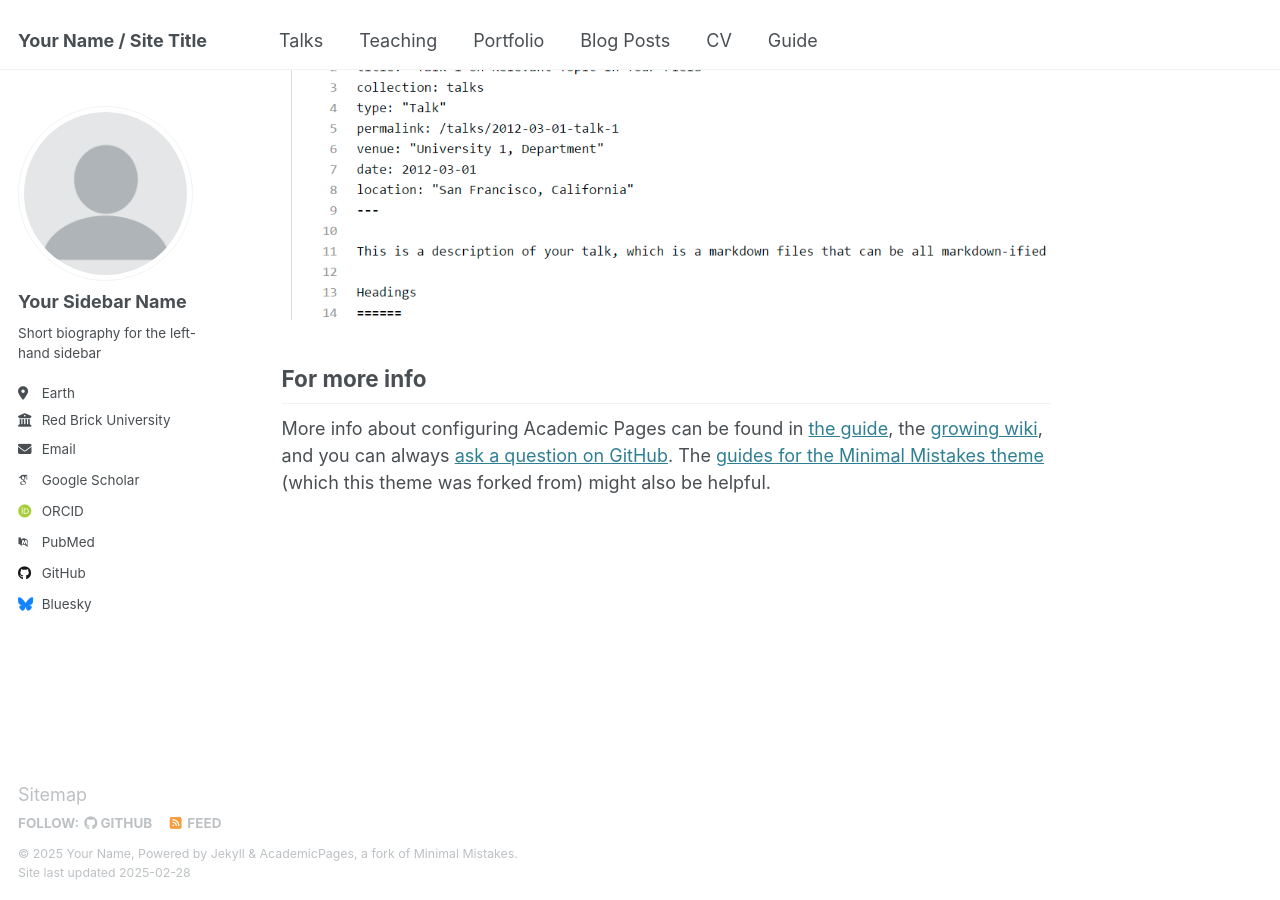
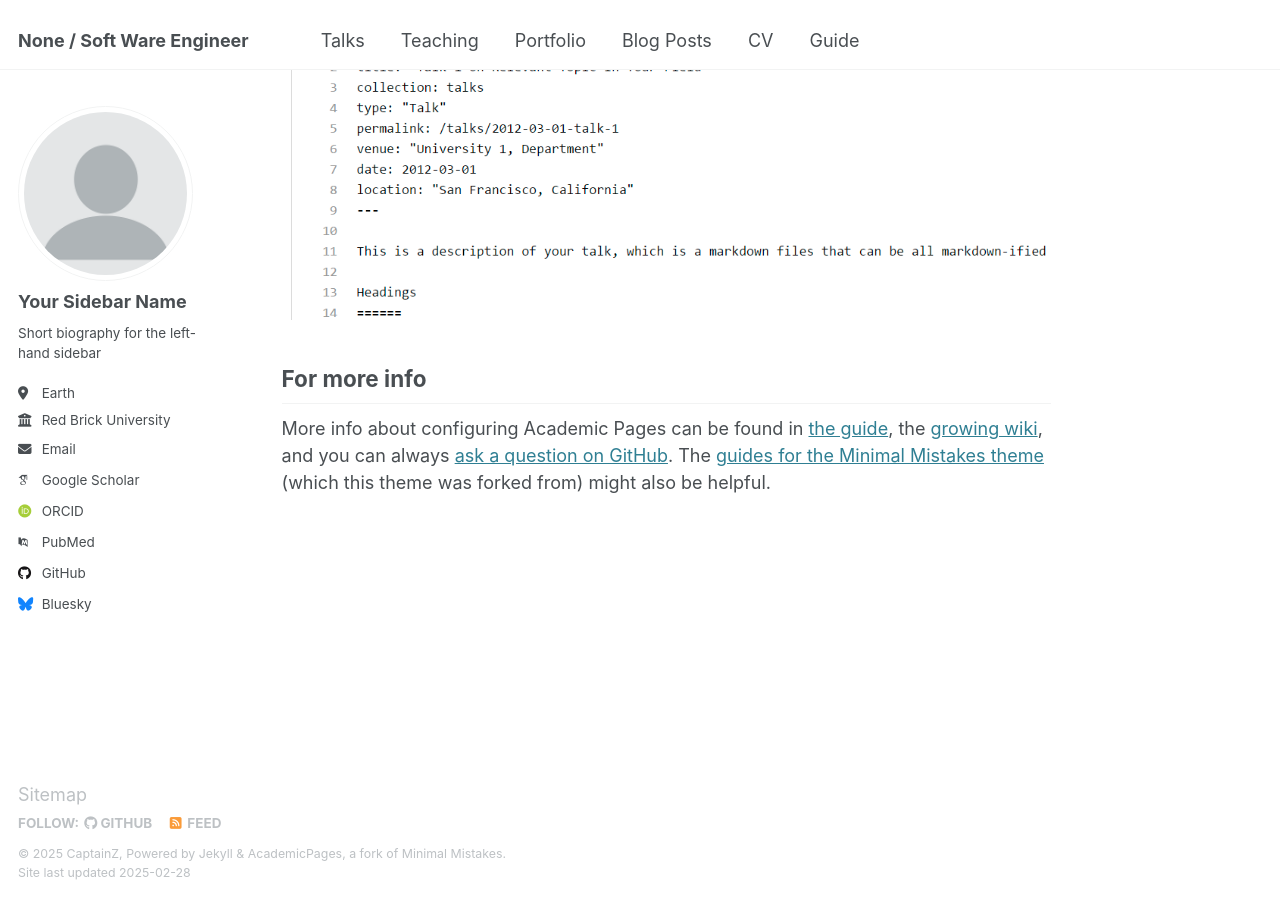
Before and after one commit to jelychow/jelychow.github.io, a Jekyll site: the page built from _pages/about.md, in a window 1280 px wide and 900 px high, scrolled down 2642 px. Built offline with Jekyll 4.4.1, drawn with Linux system fonts in a browser that asks for light colours; some web fonts are replaced.

Commit message:
fix: fix wrong urls

```diff
--- a/_config.yml
+++ b/_config.yml
@@ -9,10 +9,10 @@
 # Basic Site Settings
 locale                   : "en-US"
 site_theme               : "default"
-title                    : "Your Name / Site Title"
+title                    : "None / Soft Ware Engineer"
 title_separator          : "-"
-name                     : &name "Your Name"
-description              : &description "personal description"
+name                     : &name "CaptainZ"
+description              : &description "love coding"
 url                      : https://jelychow.github.io # the base hostname & protocol for your site e.g. "https://[your GitHub username].github.io"
 baseurl                  : "" # the subpath of your site, e.g. "/blog"
 repository               : "jelychow/jelychow.github.io"
@@ -29,13 +29,13 @@
   location         : "Earth"
   employer         : "Red Brick University"
   uri              : # URL
-  email            : "none@example.org"
+  email            : "jelychow@gmail.com"
 
   # Academic websites
   arxiv            : # URL - Update with the correct link to your profile
-  googlescholar    : "https://scholar.google.com/citations?user=PS_CX0AAAAAJ"
+  googlescholar    : ""
   impactstory      : # URL
-  orcid            : "http://orcid.org/yourorcidurl"
+  orcid            : ""
   semantic         : # URL
   pubmed           : "https://www.ncbi.nlm.nih.gov/pubmed/?term=john+snow"
   researchgate     : # URL
@@ -45,7 +45,7 @@
   bitbucket        : # Username - Update with your username on the site
   codepen          : # Username
   dribbble         : # Username
-  github           : "academicpages"
+  github           : "jelychow"
   kaggle           : # Username
   stackoverflow    : # User number or user number and name (i.e., use "1" or "1/jeff-atwood")
 
```
